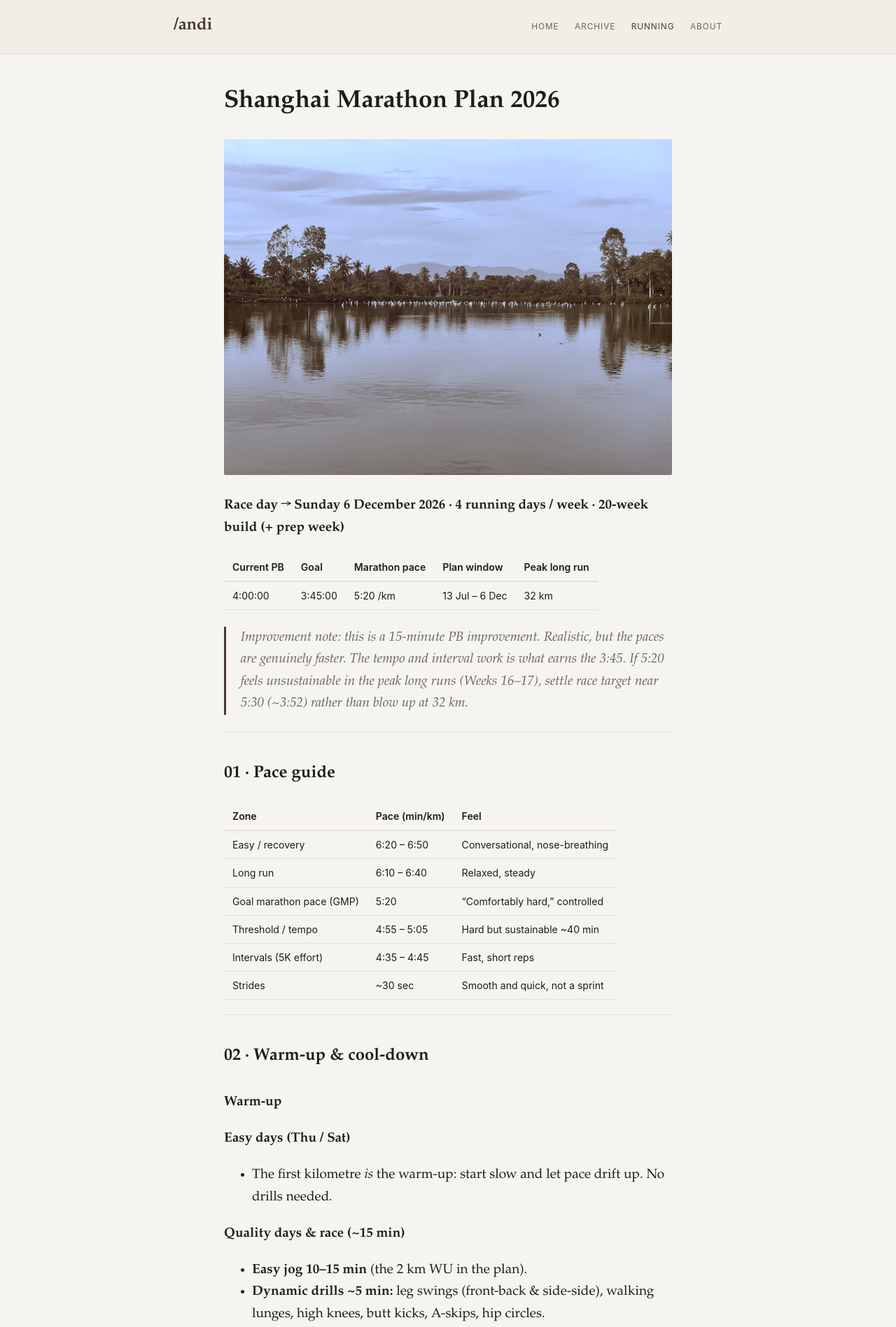
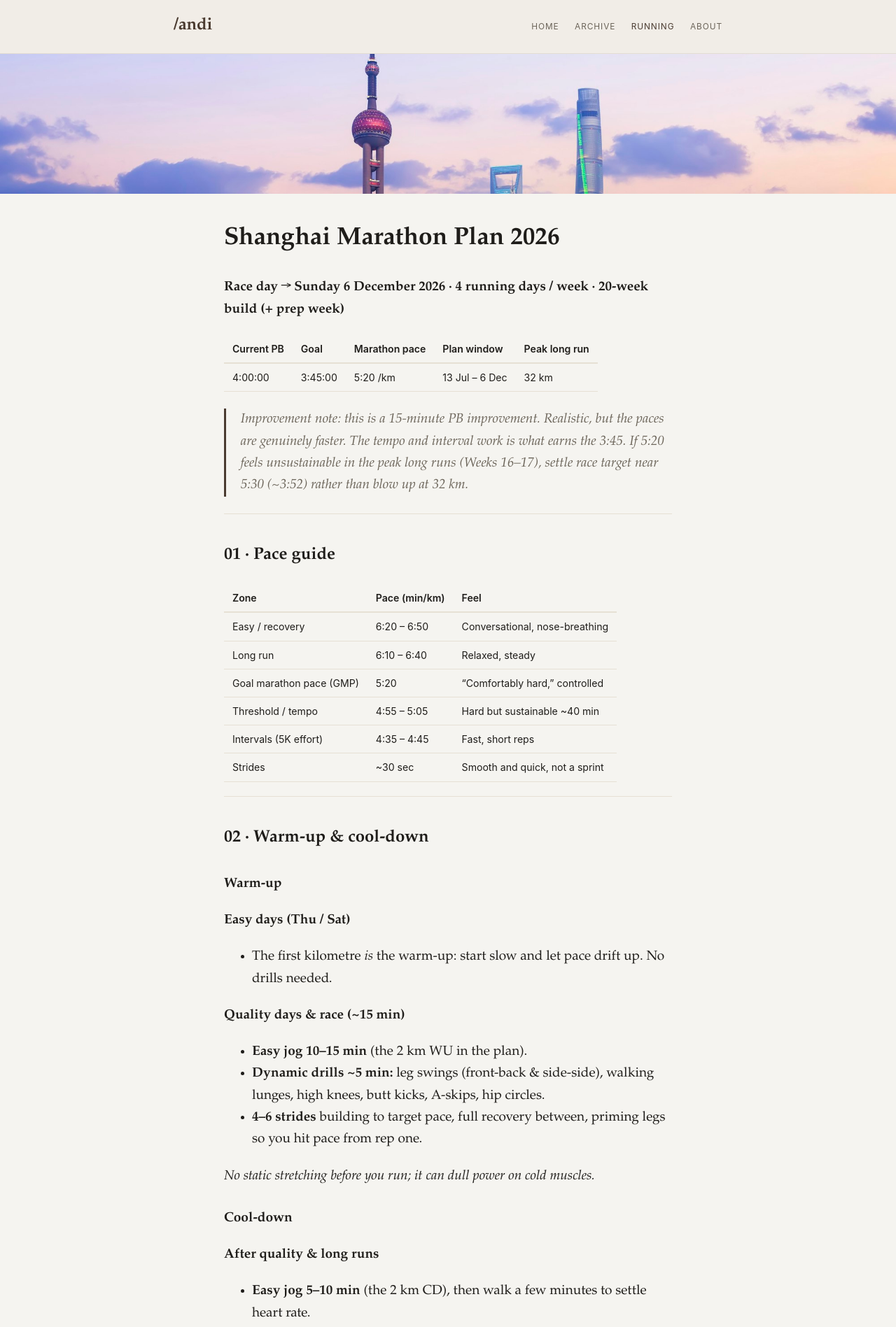
Before and after one commit to andibaso/andibaso.github.io, a Jekyll site: the page built from _pages/running.md, in a window 1280 px wide. Shown: the top 1897 px of the page at 70% size. Built offline with Jekyll 4.4.1, drawn with Linux system fonts in a browser that asks for light colours; comment, search, counter and statistics services are not loaded.

Commit message:
Running page: full-bleed Shanghai skyline banner
Replace beach01.jpg with a free Shanghai skyline (Unsplash, no attribution
required), vendored into assets. Render page hero as a full-width banner
flush under the header, cropped to 200px (160px on phones) via object-fit.

Co-Authored-By: Claude Opus 4.8 (1M context) <noreply@anthropic.com>
Claude-Session: https://claude.ai/code/session_017vQBk9M79Gk7Jbv5qD8RU6

```diff
--- a/_layouts/page-sidebar.html
+++ b/_layouts/page-sidebar.html
@@ -1,12 +1,14 @@
 ---
 layout: default
 ---
+{% if page.image %}
+<div class="page-hero-wrap">
+    <img class="page-hero" src="{% if page.image contains '://' %}{{ page.image }}{% else %}{{ page.image | relative_url }}{% endif %}" alt="{{ page.title }}">
+</div>
+{% endif %}
 <div class="wrap">
     <div class="page">
         <h1 class="page-title">{{ page.title }}</h1>
-        {% if page.image %}
-        <img class="page-hero" src="{% if page.image contains '://' %}{{ page.image }}{% else %}{{ page.image | relative_url }}{% endif %}" alt="{{ page.title }}">
-        {% endif %}
         <div class="page-content">
             {{ content }}
             {% if page.comments == true and site.disqus %}
--- a/_pages/running.md
+++ b/_pages/running.md
@@ -2,7 +2,7 @@
 title: "Shanghai Marathon Plan 2026"
 layout: page-sidebar
 permalink: "/running.html"
-image: "/assets/images/beach01.jpg"
+image: "/assets/images/shanghai.jpg"
 comments: true
 ---
 **Race day → Sunday 6 December 2026 · 4 running days / week · 20-week build (+ prep week)**
--- a/assets/css/style.css
+++ b/assets/css/style.css
@@ -215,7 +215,9 @@ hr { border: 0; border-top: 1px solid var(--line); margin: 2.5rem 0; }
 .page-content blockquote { margin: 1.5rem 0; padding-left: 1.3rem; border-left: 3px solid var(--accent); color: var(--muted); font-style: italic; }
 .page-content pre { background: var(--code-bg); border: 1px solid var(--line); border-radius: 4px; padding: 1rem; overflow-x: auto; font-size: 0.9rem; }
 .page-content code { font-family: var(--mono); font-size: 0.85em; background: var(--code-bg); padding: 0.12em 0.4em; border-radius: 4px; }
-.page-hero { border-radius: 2px; margin-bottom: 1.75rem; }
+/* full-bleed banner: sits flush under the header, cropped to a short height */
+.page-hero-wrap { width: 100%; margin-top: -2.5rem; margin-bottom: 2.25rem; background: var(--line-2); }
+.page-hero { display: block; width: 100%; height: 200px; object-fit: cover; object-position: center 40%; margin: 0; border-radius: 0; }
 
 /* --- archive (search replacement) ---------------------------------------- */
 .filters { display: flex; flex-wrap: wrap; gap: 0.5rem; margin: 0 0 2.5rem; }
@@ -271,6 +273,7 @@ hr { border: 0; border-top: 1px solid var(--line); margin: 2.5rem 0; }
   .feature h2 { font-size: 1.7rem; }
   .prevnext { flex-direction: column; }
   .prevnext a, .prevnext .nxt { max-width: 100%; text-align: left; margin-left: 0; }
+  .page-hero { height: 160px; }
 }
 
 /* --- rouge syntax (compact) ---------------------------------------------- */
```
Also changed, not shown: assets/images/shanghai.jpg (added).
